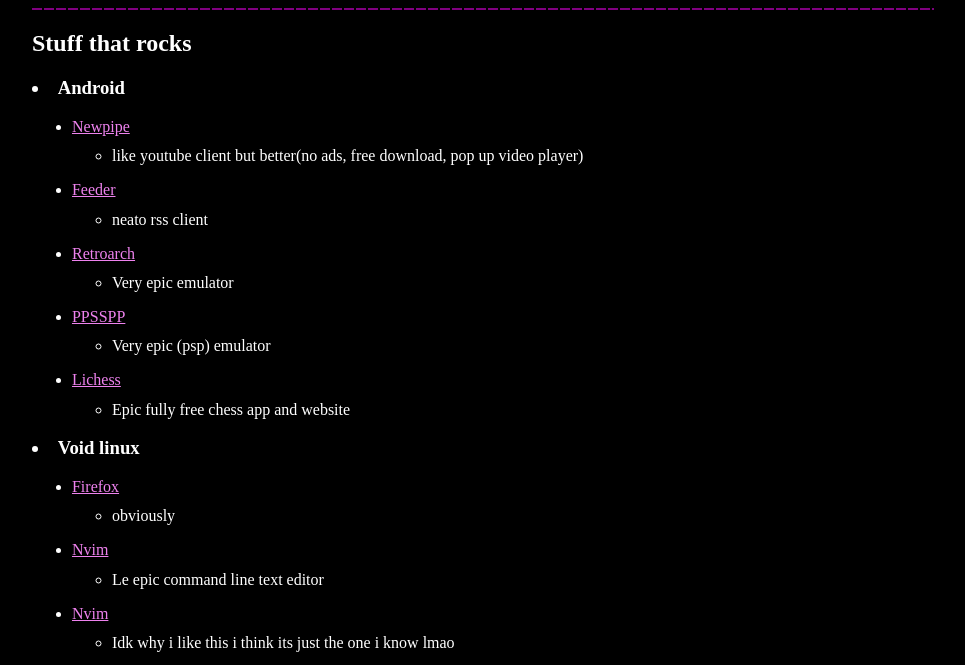
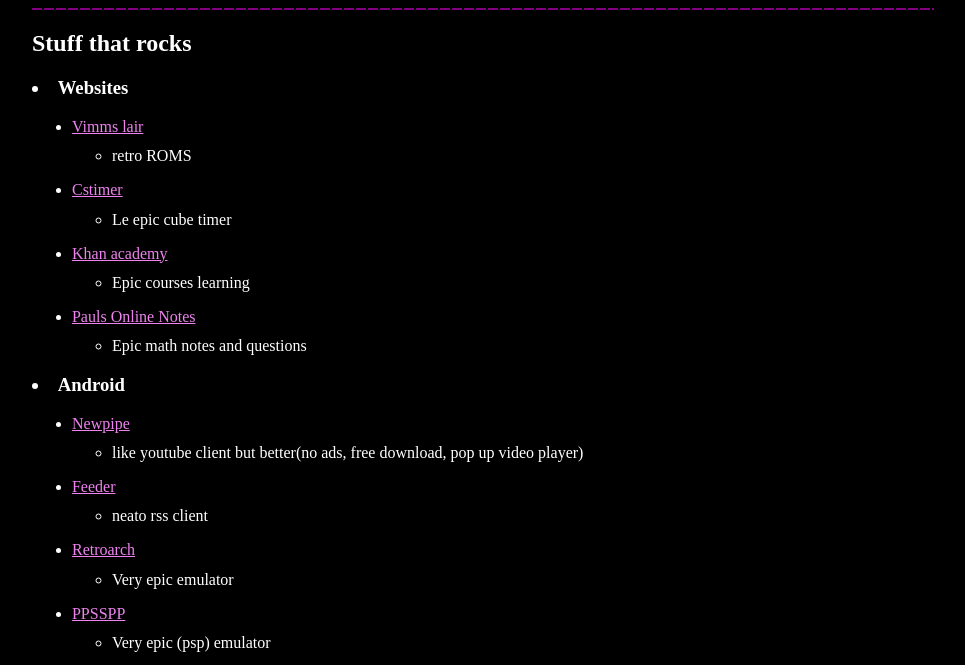
Before and after one commit to lobre1/lobre1.github.io, a plain HTML site: page software.html in a window 1280 px wide. Shown: the part 84-749 px from the top of the page, without its empty margins (157-1122 px from the left). Drawn offline with Linux system fonts and the light colour scheme.

Commit message:
falsdkjf

```diff
--- a/software.html
+++ b/software.html
@@ -9,6 +9,11 @@
       <center><p><a href="./index.html">home</a>|<a href="./software.html">rocks</a></p></center>
       <div class="line2"></div>
       <h2>Stuff that rocks</h2>
+      <h3><li>Websites</li></h3>
+      <p><ul><li><a href="https://vimm.net/">Vimms lair</a></li><ul><li>retro ROMS</li></ul></ul></p>
+      <p><ul><li><a href="https://cstimer.net/">Cstimer</a></li><ul><li>Le epic cube timer</li></ul></ul></p>
+      <p><ul><li><a href="https://www.khanacademy.org/">Khan academy</a></li><ul><li>Epic courses learning</li></ul></ul></p>
+      <p><ul><li><a href="https://tutorial.math.lamar.edu/">Pauls Online Notes</a></li><ul><li>Epic math notes and questions</li></ul></ul></p>
       <h3><li>Android</li></h3>
       <p><ul><li><a href="https://newpipe.net/">Newpipe</a></li><ul><li>like youtube client but better(no ads, free download, pop up video player)</li></ul></ul></p>
       <p><ul><li><a href="https://github.com/spacecowboy/Feeder">Feeder</a></li><ul><li>neato rss client</li></ul></ul></p>
```
